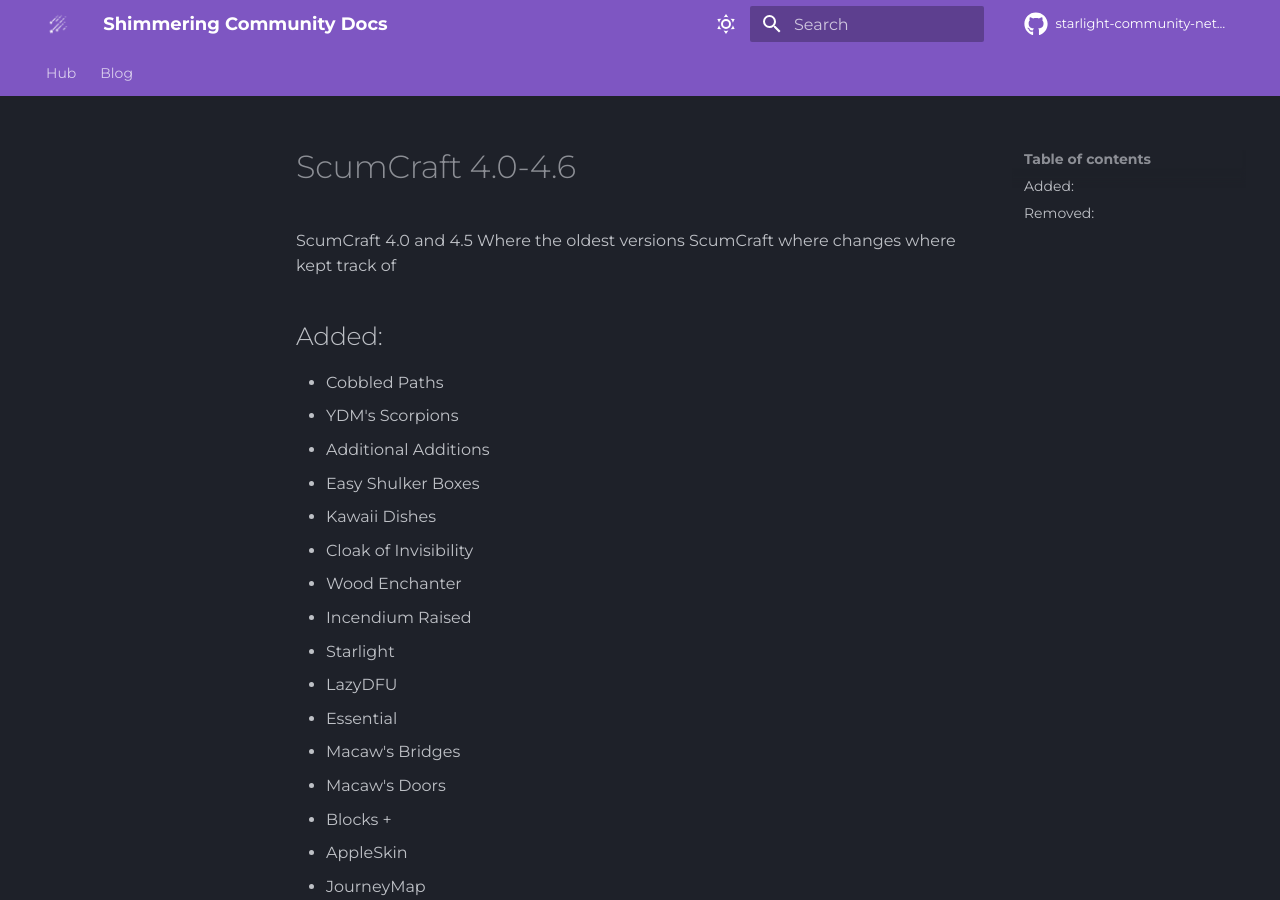
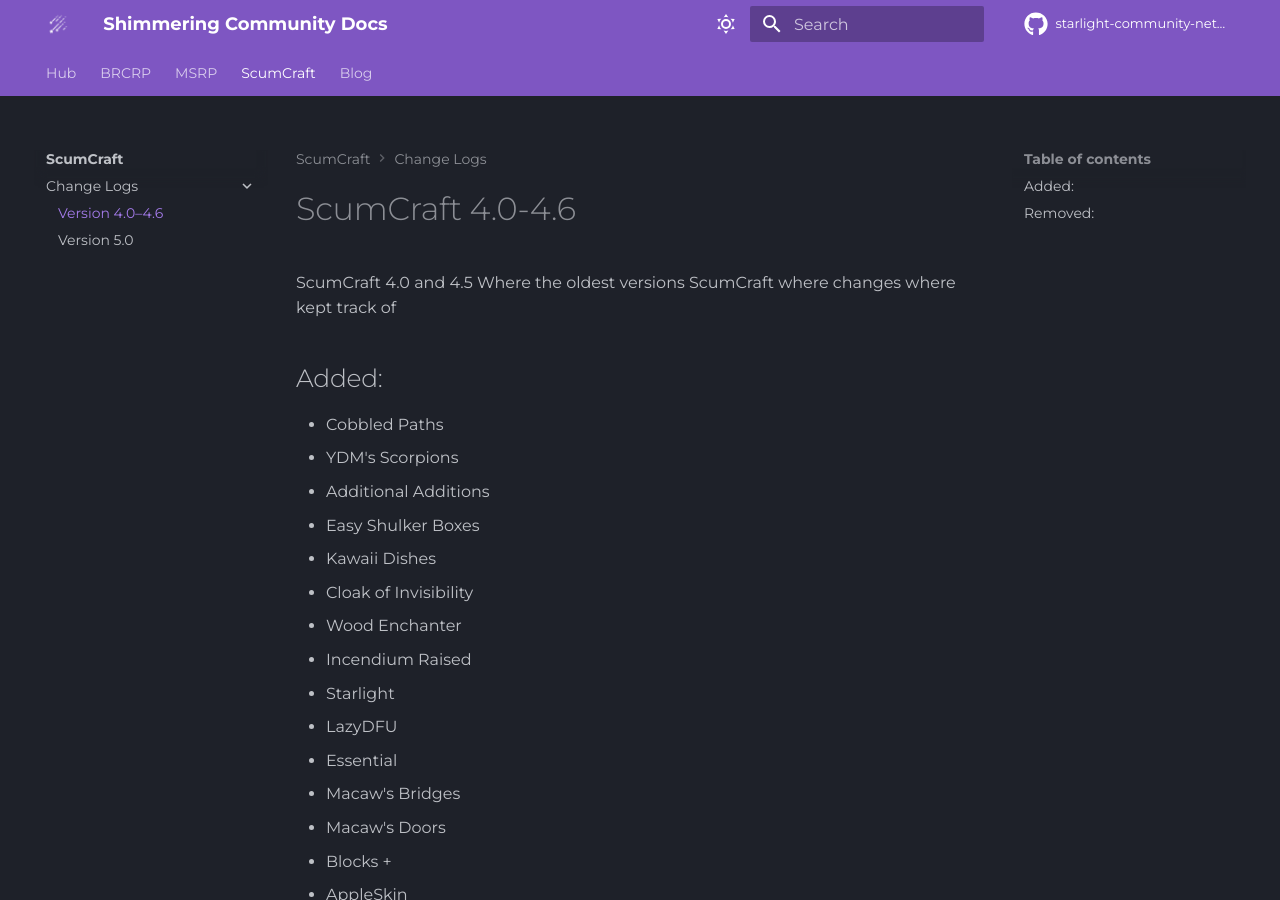
Before and after one commit to Starlight-Community-Network/SCN-Docs, an MkDocs documentation site: the page built from docs/ScumCraft/Change Logs/Version 4.0–4.6.md, in a window 1280 px wide and 900 px high. Built offline with MkDocs 1.6.1 and Material for MkDocs 9.7.7, drawn with Linux system fonts in a browser that asks for light colours; plug-ins that fetch from the network failed and are left out; comment, search, counter and statistics services are not loaded.

Commit message:
take 2 for new tabs

```diff
--- a/mkdocs.yml
+++ b/mkdocs.yml
@@ -16,6 +16,13 @@
             Placholder: Hub/Transparency Reports/Incidents/Placeholder.md
         - Inquiries:
             Placholder: Hub/Transparency Reports/Inquiries/Placeholder.md
+  - BRCRP: /BRCRP/Placeholder
+  - MSRP: /MSRP/Placeholder
+  - ScumCraft:
+      - Overview: ScumCraft/index.md
+      - Change Logs:
+          Version 4.0–4.6: ScumCraft/Change Logs/Version 4.0–4.6.md
+          Version 5.0: ScumCraft/Change Logs/Version 5.0.md
 
   - Blog:
     - blog/index.md
```
Also changed, not shown: 1 other file.
